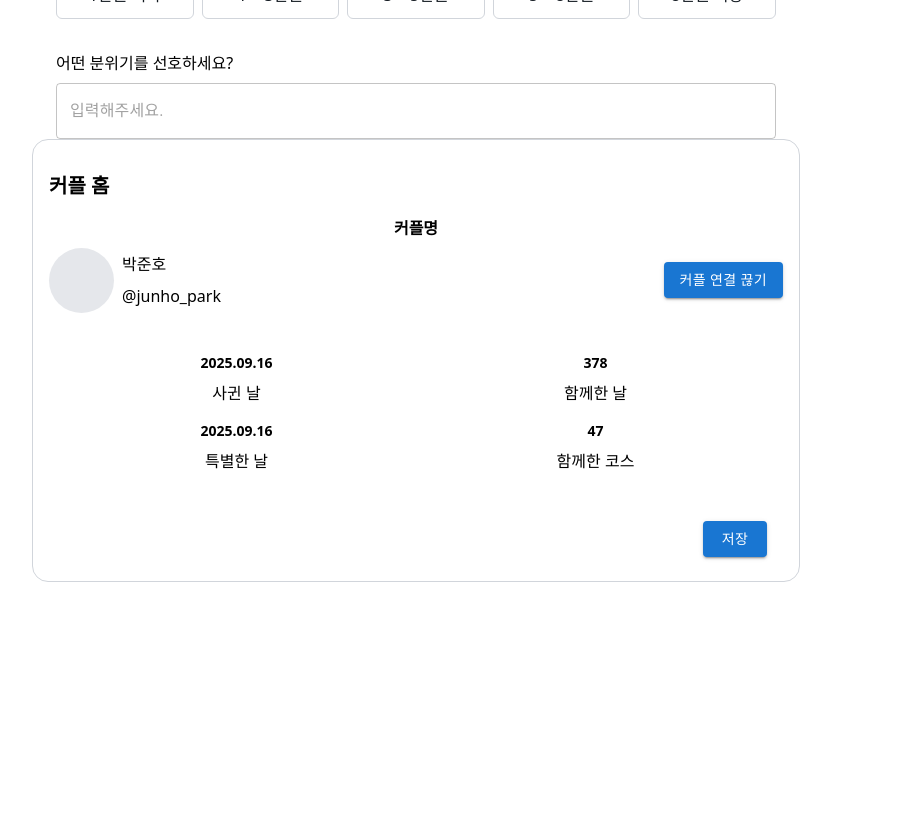
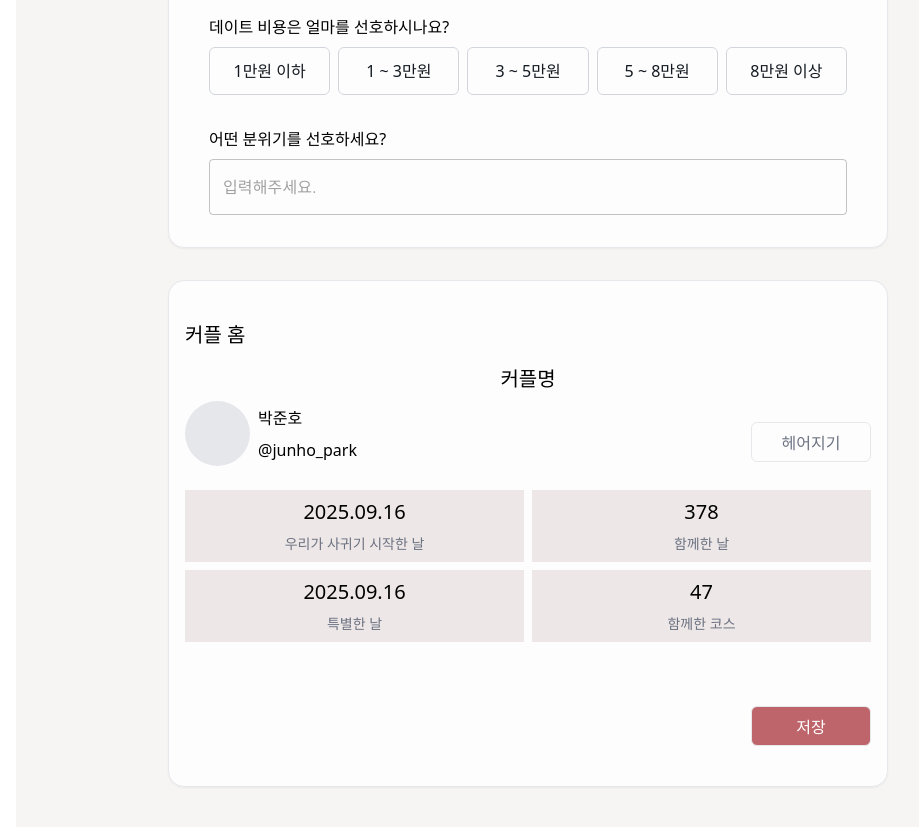
Before and after one commit to PitterPetter/PitterPetter_FE, a React (Vite) app: page /mypage in a window 1280 px wide. Shown: the part 840-1667 px from the top of the page, without its empty margins (240-1159 px from the left). Before the commit the page ends 1438 px from the top, so only its background shows below. Built offline with nearby package versions, Linux system fonts and the light colour scheme; no server answers.

Commit message:
style: apply mypage design in MyPage - PIT-401

```diff
--- a/src/features/mypage/components/CoupleHome.tsx
+++ b/src/features/mypage/components/CoupleHome.tsx
@@ -1,13 +1,9 @@
-import { useState } from "react";
-import { Button } from "@mui/material";
-
 export const CoupleHome = () => {
   return (
-    <div className="flex flex-col p-4 pt-0">
-      <div className="h-full border-gray-300 border rounded-2xl p-4 pb-6">
-        <h1 className="text-xl font-bold py-4">커플 홈</h1>
+    <div className="h-full w-full p-4">
+      <h1 className="text-xl py-0 mb-4">커플 홈</h1>
       <div className="flex flex-col gap-2">
-          <div className="flex justify-center items-center w-full font-bold">
+        <div className="flex justify-center items-center w-full text-xl">
           커플명
         </div>
         <div className="flex justify-between items-center w-full">
@@ -19,31 +15,30 @@ export const CoupleHome = () => {
             </div>
           </div>
           <div>
-              <Button variant="contained">커플 연결 끊기</Button>
+            <div className="text-black w-[120px] h-[40px] text-center py-2 rounded-md cursor-pointer border border-primary/10 text-gray-500 mt-4 hover:bg-third/20 transition-all duration-300">헤어지기</div>
           </div>
         </div>
-          <div className="grid grid-cols-2 grid-rows-2 gap-4 px-4 pt-8">
-            <div className="h-full flex flex-col gap-2 justify-center items-center">
-              <h2 className="text-sm font-bold">2025.09.16</h2>
-              <p>사귄 날</p>
+        <div className="grid grid-cols-2 grid-rows-2 gap-2 pt-4">
+          <div className="h-full flex flex-col gap-2 justify-center items-center bg-primary/10 p-2">
+            <h2 className="text-xl">2025.09.16</h2>
+            <p className="text-gray-500 text-sm">우리가 사귀기 시작한 날</p>
           </div>
-            <div className="h-full flex flex-col gap-2 justify-center items-center">
-              <h2 className="text-sm font-bold">378</h2>
-              <p>함께한 날</p>
+          <div className="h-full flex flex-col gap-2 justify-center items-center bg-primary/10 p-2">
+            <h2 className="text-xl">378</h2>
+            <p className="text-gray-500 text-sm">함께한 날</p>
           </div>
-            <div className="h-full flex flex-col gap-2 justify-center items-center">
-              <h2 className="text-sm font-bold">2025.09.16</h2>
-              <p>특별한 날</p>
+          <div className="h-full flex flex-col gap-2 justify-center items-center bg-primary/10 p-2">
+            <h2 className="text-xl">2025.09.16</h2>
+            <p className="text-gray-500 text-sm">특별한 날</p>
           </div>
-            <div className="h-full flex flex-col gap-2 justify-center items-center">
-              <h2 className="text-sm font-bold">47</h2>
-              <p>함께한 코스</p>
+          <div className="h-full flex flex-col gap-2 justify-center items-center bg-primary/10 p-2">
+            <h2 className="text-xl">47</h2>
+            <p className="text-gray-500 text-sm">함께한 코스</p>
           </div>
         </div>
       </div>
-        <div className="flex justify-end mt-12 pr-4">
-          <Button variant="contained">저장</Button>
-        </div>
+      <div className="flex justify-end mt-12">
+        <div className="bg-third/60 text-white w-[120px] h-[40px] text-center py-2 rounded-md cursor-pointer border border-primary/10 text-gray-500 mt-4 hover:bg-third/80 transition-all duration-300">저장</div>
       </div>
     </div>
   );
--- a/src/features/mypage/components/Profile.tsx
+++ b/src/features/mypage/components/Profile.tsx
@@ -6,9 +6,7 @@ import { TextField } from '@mui/material';
 export const Profile = () => {
   const [name, setName] = useState('민지');
   return (
-    <div className="w-full max-w-[800px]">
       <div className="flex flex-col gap-4 p-4 pt-0">
-        <div className="h-full border-gray-300 border rounded-2xl p-4 pb-6">
         {/* 프로필 정보 */}
         <div className="pb-4">
           <h1 className="text-xl font-bold py-4">프로필 정보</h1>
@@ -42,11 +40,6 @@ export const Profile = () => {
             </div>
           </div>
         </div>
-          <div className="flex justify-end mt-12 pr-4">
-            <Button variant="contained">저장</Button>
-          </div>
-        </div>
-      </div>
       </div>
   );
 };
--- a/src/pages/MyPage/MyPage.tsx
+++ b/src/pages/MyPage/MyPage.tsx
@@ -1,13 +1,44 @@
 import { Profile } from "../../features/mypage/components/Profile";
 import { CoupleHome } from "../../features/mypage/components/CoupleHome";
 import { PersonalOnboarding } from "../../features/onboarding/PersonalOnboarding";
+import { useHeaderStore } from "../../shared/store/header.store";
 
 export const MyPage = () => {
+  const isOpen = useHeaderStore((s) => s.isOpen);
+
   return (
-    <div className="h-[100vh] w-full max-w-[800px]">
-      <Profile />
-      <PersonalOnboarding />
-      <CoupleHome />
+    <div
+      className="
+        flex flex-col 2xl:flex-row gap-8 2xl:gap-4 items-center justify-start py-10 bg-primary/5
+        w-full h-full min-h-screen
+        2xl:px-20 2xl:items-start
+        px-0
+      ">
+      {/* 왼쪽 섹션 */}
+      <div className={`flex flex-col gap-8 w-full ${isOpen ? "min-w-[720px] max-w-[720px]" : "min-w-[720px] max-w-[720px] 2xl:min-w-[850px] 2xl:max-w-[850px]"}`
+      }>
+        {/* 프로필 카드 */}
+        <div className="p-8 border border-primary/10 rounded-2xl shadow-sm bg-white/80 backdrop-blur-sm transition-all hover:shadow-md">
+          <Profile />
+        </div>
+
+        {/* 개인 온보딩 카드 */}
+        <div className="p-8 px-2 md:px-0 border border-primary/10 rounded-2xl shadow-sm bg-white/80 backdrop-blur-sm transition-all hover:shadow-md">
+          <h2 className="text-2xl font-semibold mb-4 text-gray-800 px-2 md:px-8">개인 온보딩</h2>
+          <PersonalOnboarding />
+        </div>
+      </div>
+
+      {/* 커플 홈 섹션 */}
+      <div className={`
+        flex justify-center items-center w-full px-2 md:px-0
+        2xl:max-h-[600px]
+        border border-primary/10 rounded-2xl shadow-sm bg-white/80
+        backdrop-blur-sm p-6 transition-all hover:shadow-md
+        ${isOpen ? "min-w-[720px] max-w-[720px] 2xl:max-w-[720px] 2xl:min-w-[400px]" : "min-w-[720px] max-w-[720px] 2xl:max-w-[850px] 2xl:min-w-[400px]"}
+      `}>
+        <CoupleHome />
+      </div>
     </div>
   );
 };
```
Lines whose indentation alone changed are shown as unchanged.
